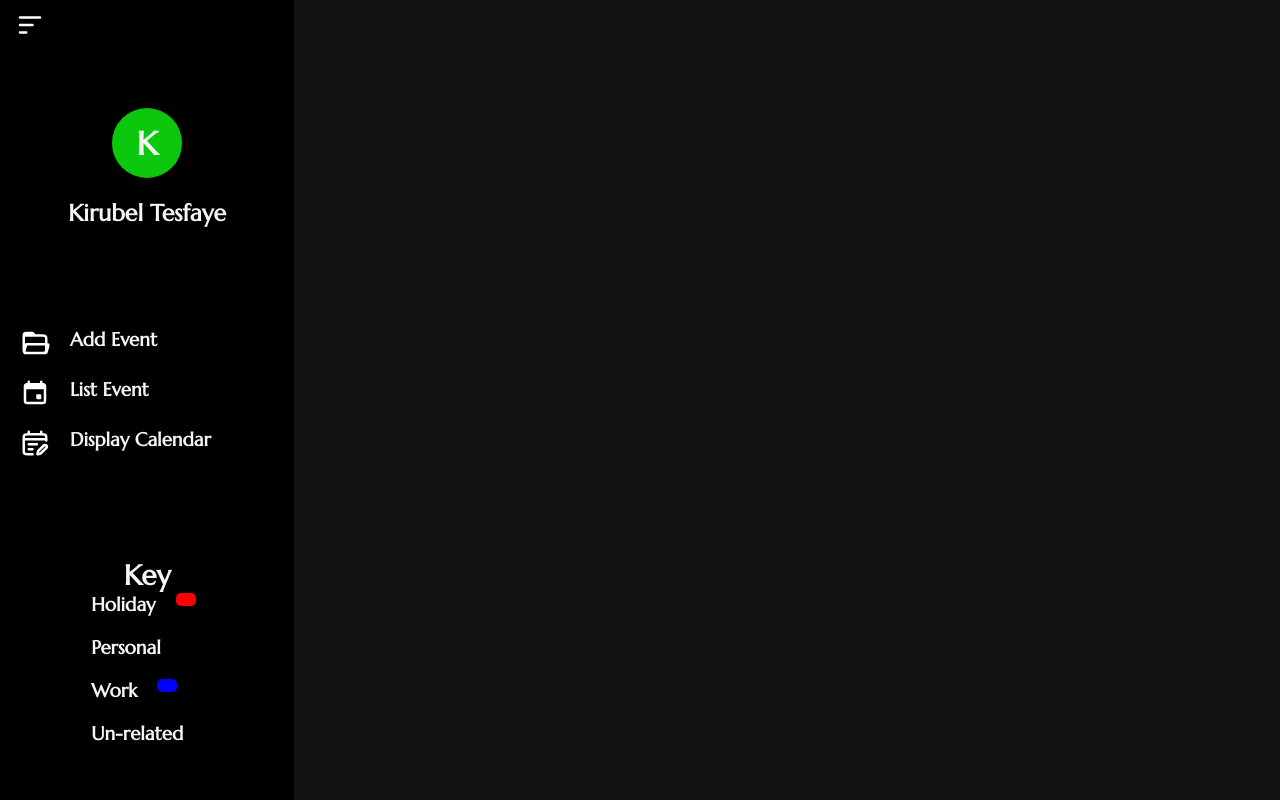
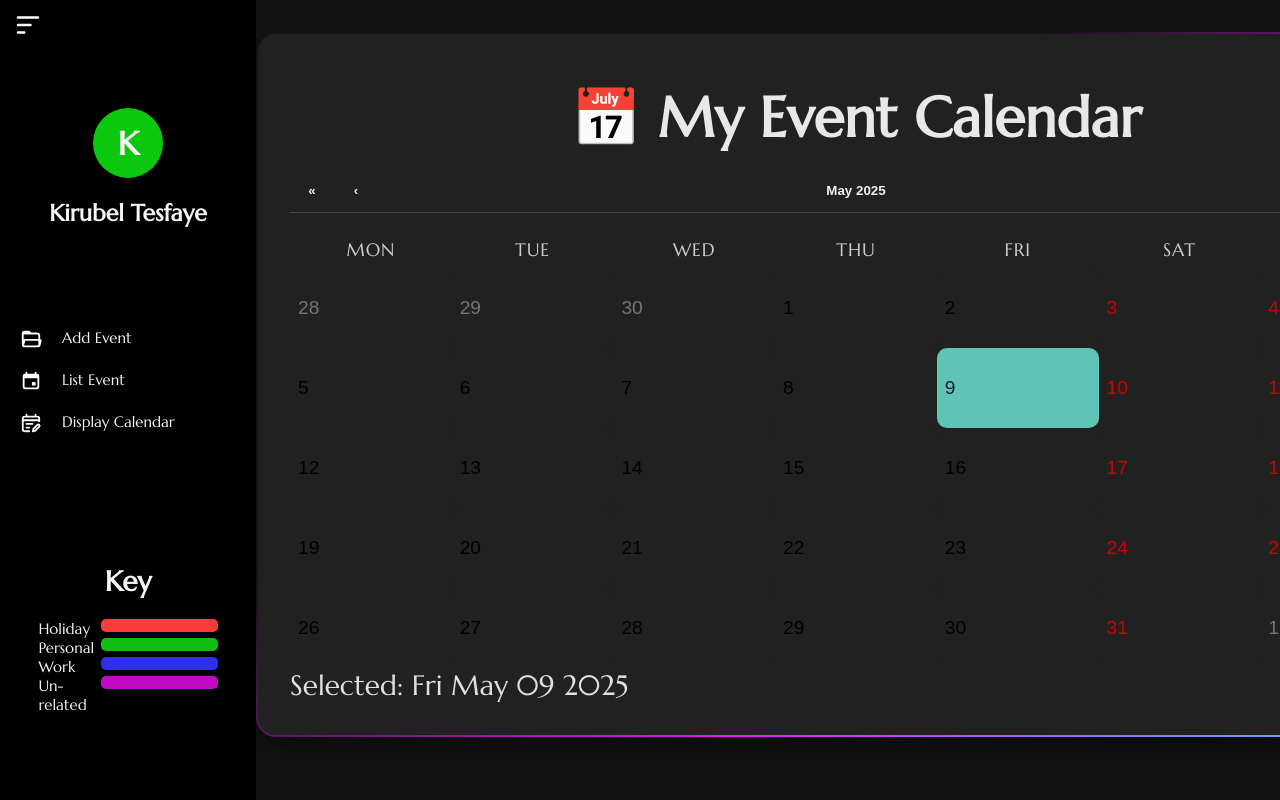
Before and after one commit to Kirubel-Te/Event-Scheduler, a React (Vite) app: page / in a window 1280 px wide. Built offline with nearby package versions, Linux system fonts and the light colour scheme; no server answers.

Commit message:
SideMainBar render

```diff
--- a/src/App.css
+++ b/src/App.css
@@ -13,3 +13,19 @@ body{
   font-style: normal;
   font-size: 28px;
 }
+
+.main-content{
+  display:flex;
+  height: 100vh;
+}
+.sideBar,.main-body{
+  overflow-y: auto;
+  height: 100vh;
+}
+.sideBar{
+  width: 20%;
+
+}
+.main-body{
+  width: 80%;
+}
--- a/src/App.jsx
+++ b/src/App.jsx
@@ -9,6 +9,13 @@ import './App.css'
 
 export default function App(){
   return(
-    <SideBar/>
+    <div className="main-content">
+      <div className="sideBar">
+        <SideBar/>
+      </div>
+      <div className="main-body">
+        <Holiday/>
+      </div>
+    </div>
   )
 }
--- a/src/components/SideBar.css
+++ b/src/components/SideBar.css
@@ -1,6 +1,6 @@
 .main-side{
     min-height: 100vh;
-    width:23%;
+    width:100%;
     background-color: black;
     color:whitesmoke;
 }
@@ -48,19 +48,19 @@
     margin-top: 100px;
     padding-left: 20px;
 }
-.menu ul li,.key ul li{
+.menu ul li{
     display: flex;
     gap: 20px;
     margin-bottom: 20px;
     cursor: pointer;
 }
 .menu ul li img{
-    width: 30px;
+    width: 22px;
 }
 
 .key{
     display: flex;
-    margin-top: 100px;
+    margin-top: 130px;
     justify-content: center;
     align-items: center;
     flex-direction: column;
@@ -68,27 +68,46 @@
 .key h3{
     padding-bottom: 20px;
 }
+.key .keyList{
+    width: 70%;
+    margin: 10px auto;
+    border-radius: 7px;
+    padding: 10px;
+}
+.key .keyList ul li{
+    display: flex;
+    gap: 5%;
+}
+.keyList ul li p{
+    width: 30%;
+}
+.keyList ul li div{
+    width: 65%;
+}
 .holiday{
-    background-color: red;
+    background-color: rgb(248, 59, 59);
     width: 20px;
     border-radius: 5px;
     height: 13px;
 }
-.personl{
-    background-color: green;
+.personal{
+    background-color: rgb(19, 188, 19);
     width: 20px;
     border-radius: 5px;
     height: 13px;
 }
 .work{
-    background-color: blue;
+    background-color: rgb(47, 47, 234);
     width: 20px;
     border-radius: 5px;
     height: 13px;
 }
 .unrelated{
-    background-color: whitesmoke;
+    background-color: rgb(194, 10, 194);
     width: fit-content;
     border-radius: 5px;
-    height: 10px;
+    height: 13px;
 }
+.menu p,.key p{
+    font-size: 15px;
+}
--- a/src/components/SideBar.jsx
+++ b/src/components/SideBar.jsx
@@ -24,40 +24,42 @@ export default function SlideBar(){
                 <ul>
                     <li>
                         <img src={Folder} alt='add event'/>
-                        <h6>Add Event</h6>
+                        <p>Add Event</p>
                     </li>
                     <li>
                         <img src={Event} alt='list event' />
-                        <h6>List Event</h6>
+                        <p>List Event</p>
                     </li>
                     <li>
                         <img src={Calendar} alt='show calendar' />
-                        <h6>Display Calendar</h6>
+                        <p>Display Calendar</p>
                     </li>
                 </ul>
             </div>
 
             <div className="key">
                 <h4>Key</h4>
+                <div className='keyList'>
                     <ul>
                         <li>
-                        <h6>Holiday</h6>
+                            <p>Holiday</p>
                             <div className='holiday'></div>
                         </li>
                         <li>
-                        <h6>Personal</h6>
+                            <p>Personal</p>
                             <div className='personal'></div>
                         </li>
                         <li>
-                        <h6>Work</h6>
+                            <p>Work</p>
                             <div className='work'></div>
                         </li>
                         <li>
-                        <h6>Un-related</h6>
+                            <p>Un-related</p>
                             <div className='unrelated'></div>
                         </li>
                     </ul>
                 </div>
             </div>
+        </div>
     )
 }
```
Also changed, not shown: src/assets/menu.png (deleted). Lines whose indentation alone changed are shown as unchanged.
